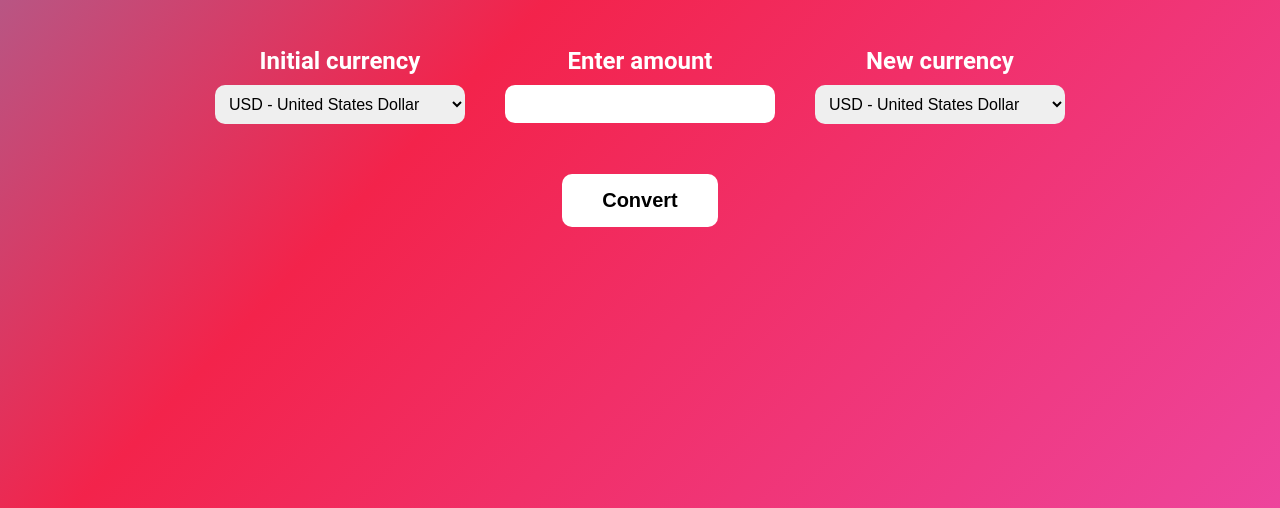
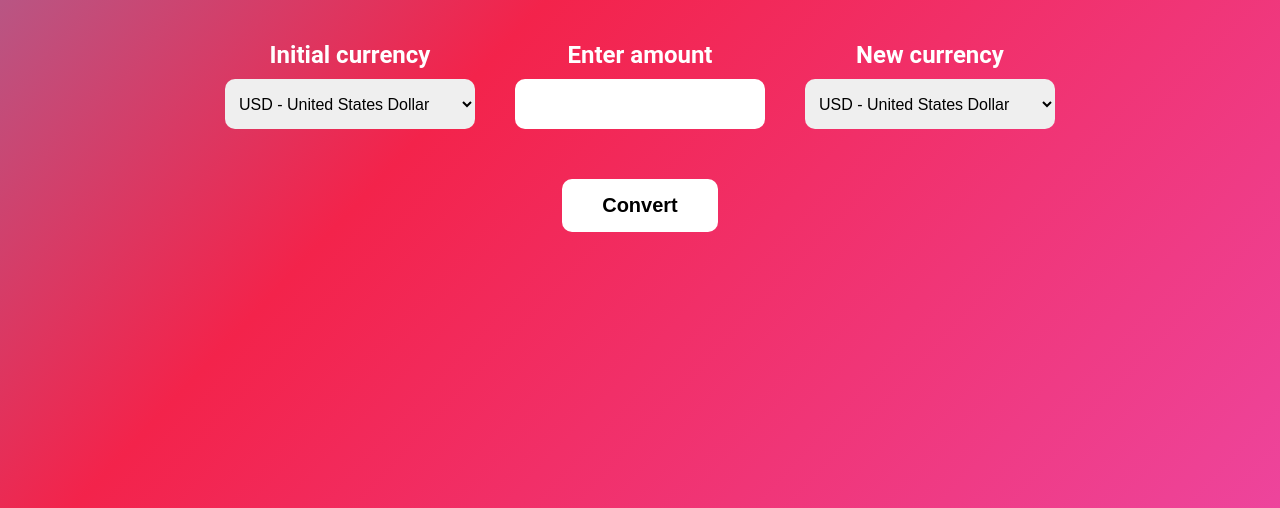
Before and after one commit to astoneham1/currency-converter, a website: page index.html in a window 1280 px wide. Shown: the part 292-800 px from the top of the page. Drawn offline with Linux system fonts and the light colour scheme.

Commit message:
final css changes

```diff
--- a/style.css
+++ b/style.css
@@ -55,10 +55,13 @@ h2 {
 
 #amount, .currency-dropdown {
     width: 250px;
-    padding: 10px;
+    height: 50px;
+    padding: 0 10px;
     font-size: 1rem;
     border: none;
     border-radius: 10px;
+    box-sizing: border-box;
+    line-height: 50px;
 }
 
 #convert {
```
